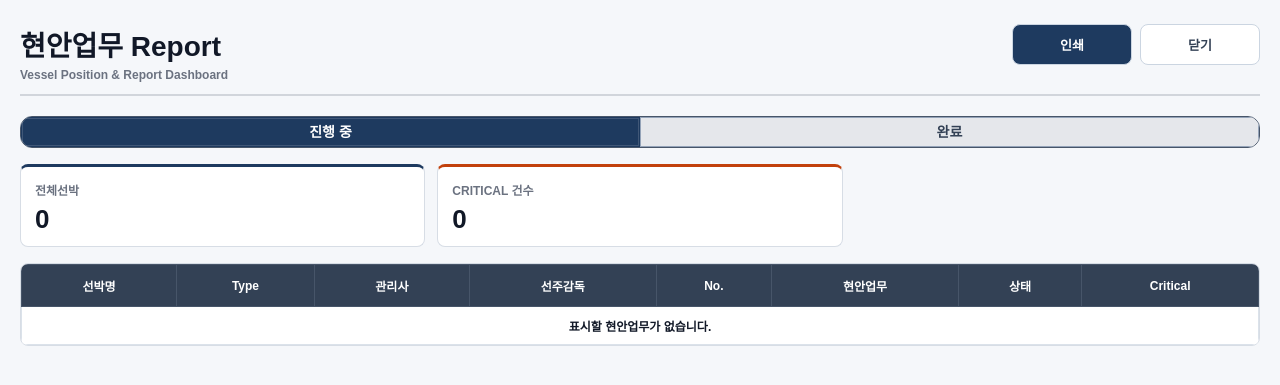
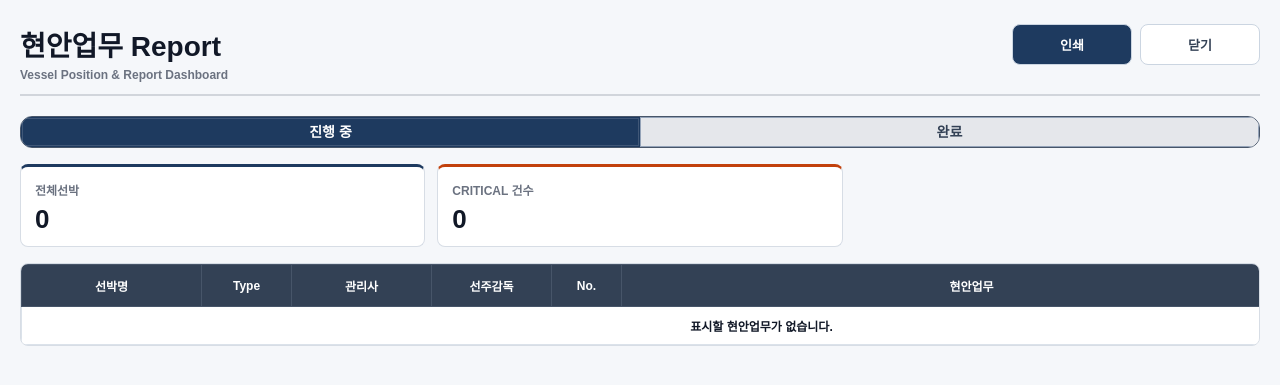
Before and after one commit to insupkwak/management, a Flask app: page /report in a window 1280 px wide. Shown: the top 385 px of the page. Run offline with Flask 3, Linux system fonts and the light colour scheme; data that the repository does not hold is empty.

Commit message:
Add files via upload

```diff
--- a/app.py
+++ b/app.py
@@ -1440,7 +1440,7 @@ def is_coc_due_within_1_month(value: Any) -> bool:
         return False
     today = datetime.now().replace(hour=0, minute=0, second=0, microsecond=0)
     one_month_later = today + timedelta(days=30)
-    return today <= due <= one_month_later
+    return due <= one_month_later
 
 
 def has_any_coc_due(vessel: dict[str, Any]) -> bool:
--- a/templates/report.html
+++ b/templates/report.html
@@ -25,17 +25,67 @@
     }
 
     .report-issue-filter .issue-filter-btn.active-progress {
-      background: #1e3a5f  !important;
+      background: #1e3a5f !important;
       color: #ffffff !important;
-      border-color: #1e3a5f   !important;
+      border-color: #1e3a5f !important;
       box-shadow: inset 0 0 0 1px rgba(255,255,255,0.15);
     }
 
     .report-issue-filter .issue-filter-btn.active-done {
-      background: #1e3a5f  !important;
+      background: #1e3a5f !important;
       color: #ffffff !important;
-      border-color: #1e3a5f  !important;
+      border-color: #1e3a5f !important;
       box-shadow: inset 0 0 0 1px rgba(255,255,255,0.12);
+    }
+
+    .report-table.issue-report-table {
+      width: 100%;
+      table-layout: fixed;
+    }
+
+    .report-table.issue-report-table th,
+    .report-table.issue-report-table td {
+      word-break: break-word;
+      vertical-align: middle;
+    }
+
+    .issue-name-col {
+      width: 180px;
+    }
+
+    .issue-type-col {
+      width: 90px;
+    }
+
+    .issue-mgmt-col {
+      width: 140px;
+    }
+
+    .issue-owner-col {
+      width: 120px;
+    }
+
+    .issue-no-col {
+      width: 70px;
+    }
+
+    .issue-text-col {
+      width: 700px;
+      min-width: 700px;
+      max-width: 700px;
+    }
+
+    .issue-status-col {
+      width: 90px;
+    }
+
+    .issue-critical-col {
+      width: 90px;
+    }
+
+    .issue-text-cell {
+      white-space: normal;
+      word-break: break-word;
     }
   </style>
 </head>
@@ -81,7 +131,17 @@
     </div>
 
     <div class="report-table-wrap">
-      <table class="report-table">
+      <table class="report-table issue-report-table">
+        <colgroup>
+          <col class="issue-name-col">
+          <col class="issue-type-col">
+          <col class="issue-mgmt-col">
+          <col class="issue-owner-col">
+          <col class="issue-no-col">
+          <col class="issue-text-col">
+          <col class="issue-status-col">
+          <col class="issue-critical-col">
+        </colgroup>
         <thead>
           <tr>
             <th>선박명</th>
@@ -103,7 +163,7 @@
               <td class="left">{{ row.management_company or '' }}</td>
               <td>{{ row.owner_supervisor or '' }}</td>
               <td>{{ row.issue_no }}</td>
-              <td class="left">{{ row.issue_text }}</td>
+              <td class="left issue-text-cell">{{ row.issue_text }}</td>
               <td>{{ row.issue_status }}</td>
               <td class="{% if row.issue_critical == 1 %}critical-yes{% endif %}">
                 {% if row.issue_critical == 1 %}
```
Also changed, not shown: templates/coc_report.html (+5 -5 lines), templates/condition_quarter_report.html (+36 -8 lines), templates/condition_report.html (+22 -10 lines), templates/sire_history_report.html (+32 -4 lines), templates/sire_report.html (+18 -4 lines), templates/trip_schedule.html (+9 -8 lines).
